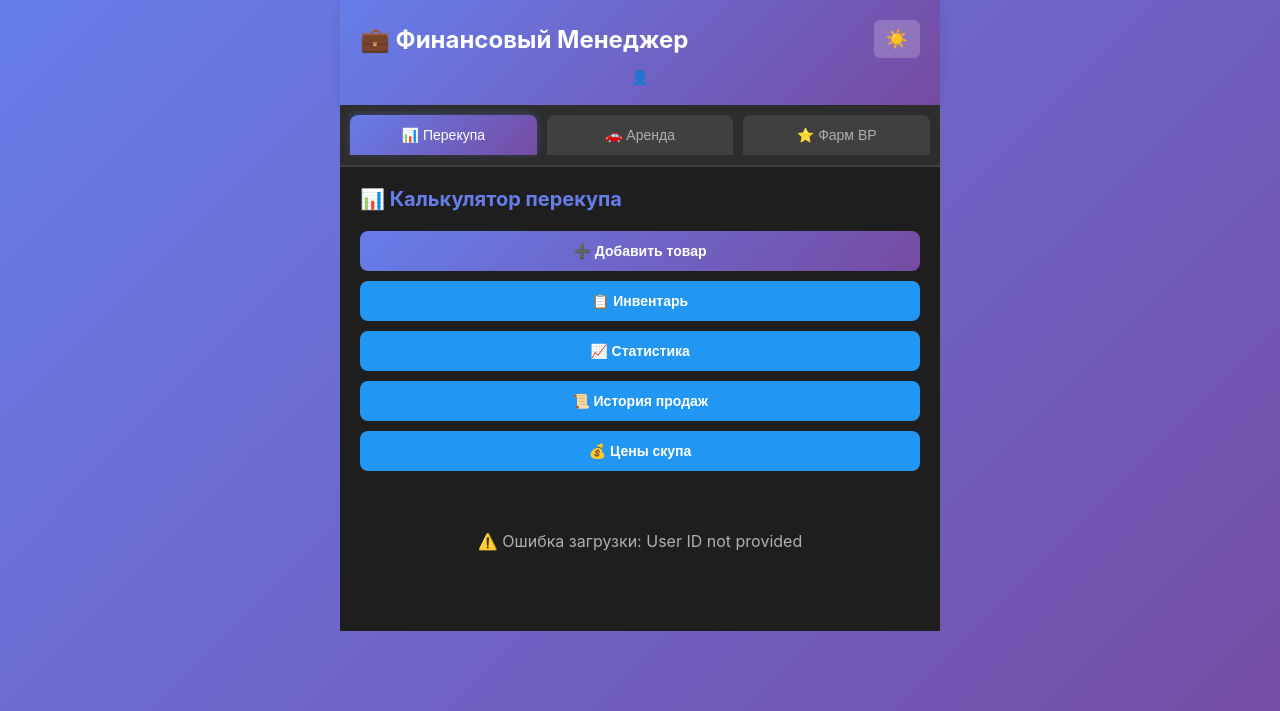
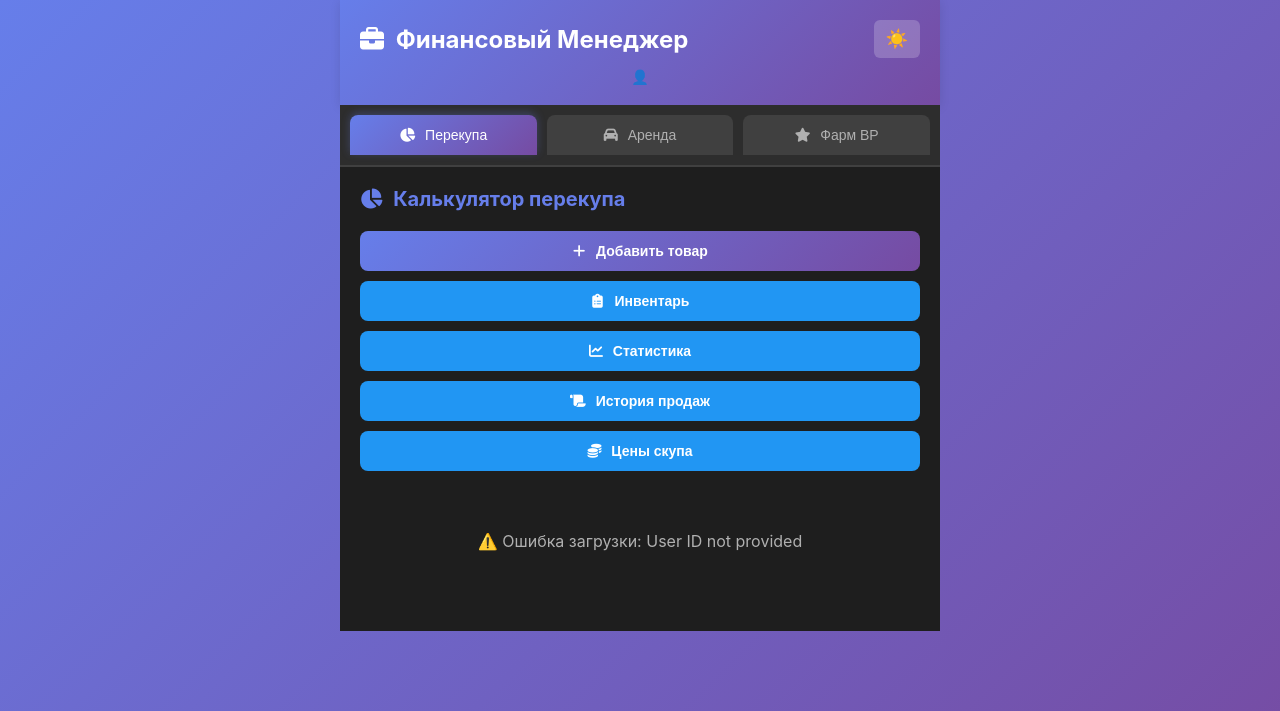
Before and after one commit to noselection69/telegram-bot, a Flask app: page / in a window 1280 px wide. Shown: the top 711 px of the page. Run offline with Flask 3, Linux system fonts and the light colour scheme; some libraries are stand-ins or nearby versions.

Commit message:
Design: Replace emojis with Font Awesome icons for better quality

```diff
--- a/bot/web/static/app.js
+++ b/bot/web/static/app.js
@@ -800,11 +800,11 @@
                 <div class="item-card">
                     <div class="item-header">
                         <h4>${price.item_name}</h4>
-                        <button class="delete-btn" onclick="deleteBuyPrice(${price.id})" title="Удалить">✕</button>
+                        <button class="delete-btn" onclick="deleteBuyPrice(${price.id})" title="Удалить"><i class="fas fa-xmark"></i></button>
                     </div>
-                    <p class="item-price">💰 ${price.price_text || formatPrice(price.price)}$</p>
-                    <p class="small" style="color: var(--text-secondary); margin-top: 4px;">� ${price.seller_name}</p>
-                    <p class="small" style="color: var(--text-secondary); margin-top: 2px;">�📅 ${new Date(price.created_at).toLocaleString('ru-RU')}</p>
+                    <p class="item-price"><i class="fas fa-coins"></i> ${price.price_text || formatPrice(price.price)}$</p>
+                    <p class="small" style="color: var(--text-secondary); margin-top: 4px;"><i class="fas fa-user"></i> ${price.seller_name}</p>
+                    <p class="small" style="color: var(--text-secondary); margin-top: 2px;"><i class="fas fa-calendar"></i> ${new Date(price.created_at).toLocaleString('ru-RU')}</p>
                 </div>
             `).join('');
         } else {
@@ -1008,12 +1008,12 @@
             historyList.innerHTML = data.sales.map(sale => `
                 <div class="item-card">
                     <h4>${sale.item_name}</h4>
-                    <p>💵 Продано за: <strong>${formatPrice(sale.sale_price)}$</strong></p>
-                    <p>💰 Куплено за: ${formatPrice(sale.purchase_price)}$</p>
+                    <p><i class="fas fa-receipt"></i> Продано за: <strong>${formatPrice(sale.sale_price)}$</strong></p>
+                    <p><i class="fas fa-coins"></i> Куплено за: ${formatPrice(sale.purchase_price)}$</p>
                     <p class="profit ${sale.profit >= 0 ? 'positive' : 'negative'}">
-                        📈 Прибыль: ${sale.profit >= 0 ? '+' : ''}${formatPrice(sale.profit)}$
+                        <i class="fas fa-chart-line"></i> Прибыль: ${sale.profit >= 0 ? '+' : ''}${formatPrice(sale.profit)}$
                     </p>
-                    <p class="small">📅 ${new Date(sale.created_at).toLocaleString('ru-RU')}</p>
+                    <p class="small"><i class="fas fa-calendar"></i> ${new Date(sale.created_at).toLocaleString('ru-RU')}</p>
                 </div>
             `).join('');
         } else {
@@ -1082,14 +1082,14 @@
                     <div class="item-card">
                         <div class="item-header">
                             <h4>${car.name}</h4>
-                            <button class="delete-btn" onclick="deleteCar(${car.id})" title="Удалить">✕</button>
+                            <button class="delete-btn" onclick="deleteCar(${car.id})" title="Удалить"><i class="fas fa-xmark"></i></button>
                         </div>
-                        <p class="item-price">💰 Стоимость: ${formatPrice(car.cost)}$</p>
-                        <p class="item-price">📊 Доход: ${formatPrice(car.total_income)}$</p>
+                        <p class="item-price"><i class="fas fa-coins"></i> Стоимость: ${formatPrice(car.cost)}$</p>
+                        <p class="item-price"><i class="fas fa-chart-pie"></i> Доход: ${formatPrice(car.total_income)}$</p>
                         <div class="payback-bar">
                             <div class="payback-fill" style="width: ${Math.min(100, car.payback_percent)}%; background-color: ${paybackColor};"></div>
                         </div>
-                        <p class="payback-text">🎯 Окупилось: ${car.payback_percent}% (${car.rentals_count} аренд)</p>
+                        <p class="payback-text"><i class="fas fa-target"></i> Окупилось: ${car.payback_percent}% (${car.rentals_count} аренд)</p>
                     </div>
                 `;
             }).join('');
@@ -1238,7 +1238,7 @@
                     html += `
                         <div class="bp-category">
                             <h3 onclick="toggleCategory('${category}')" style="cursor: pointer;">
-                                <span class="arrow collapsed">▼</span> ${category} (${data.tasks[category].length})
+                                <span class="arrow collapsed">▶</span> ${category} (${data.tasks[category].length})
                             </h3>
                             <div class="bp-tasks collapsed" id="category-${category}">
                     `;
--- a/bot/web/static/style.css
+++ b/bot/web/static/style.css
@@ -2,6 +2,14 @@
     margin: 0;
     padding: 0;
     box-sizing: border-box;
+}
+
+/* Font Awesome иконки */
+i {
+    margin-right: 6px;
+    min-width: 1em;
+    display: inline-block;
+    text-align: center;
 }
 
 /* Цветовые переменные для тем */
--- a/bot/web/templates/index.html
+++ b/bot/web/templates/index.html
@@ -3,16 +3,17 @@
 <head>
     <meta charset="UTF-8">
     <meta name="viewport" content="width=device-width, initial-scale=1.0">
-    <title>💼 Финансовый Менеджер</title>
+    <title>Финансовый Менеджер</title>
     <script src="https://telegram.org/js/telegram-web-app.js"></script>
+    <link rel="stylesheet" href="https://cdnjs.cloudflare.com/ajax/libs/font-awesome/6.4.0/css/all.min.css">
     <link rel="stylesheet" href="{{ url_for('static', filename='style.css') }}?v=2.1">
 </head>
 <body>
     <div class="container">
         <header>
             <div style="display: flex; justify-content: space-between; align-items: center; margin-bottom: 10px;">
-                <h1 style="margin: 0;">💼 Финансовый Менеджер</h1>
-                <button id="themeToggle" class="btn" style="flex: 0 0 auto; padding: 8px 12px; background: rgba(255,255,255,0.2); border: none; color: white; cursor: pointer; border-radius: 6px; font-size: 18px;">☀️</button>
+                <h1 style="margin: 0;"><i class="fas fa-briefcase"></i> Финансовый Менеджер</h1>
+                <button id="themeToggle" class="btn" style="flex: 0 0 auto; padding: 8px 12px; background: rgba(255,255,255,0.2); border: none; color: white; cursor: pointer; border-radius: 6px; font-size: 18px;"><i class="fas fa-sun"></i></button>
             </div>
             <div class="user-info" id="userInfo">
                 <span id="userName">Загрузка...</span>
@@ -21,22 +22,22 @@
 
         <!-- Навигация -->
         <nav class="tabs">
-            <button class="tab-btn active" data-tab="resell">📊 Перекупа</button>
-            <button class="tab-btn" data-tab="rental">🚗 Аренда</button>
-            <button class="tab-btn" data-tab="bp-farm">⭐ Фарм BP</button>
+            <button class="tab-btn active" data-tab="resell"><i class="fas fa-chart-pie"></i> Перекупа</button>
+            <button class="tab-btn" data-tab="rental"><i class="fas fa-car"></i> Аренда</button>
+            <button class="tab-btn" data-tab="bp-farm"><i class="fas fa-star"></i> Фарм BP</button>
         </nav>
 
         <!-- Калькулятор перекупа -->
         <section id="resell-tab" class="tab-content active">
             <div class="section">
-                <h2>📊 Калькулятор перекупа</h2>
+                <h2><i class="fas fa-chart-pie"></i> Калькулятор перекупа</h2>
 
                 <div class="form-group">
-                    <button class="btn btn-primary" onclick="showAddItemForm()">➕ Добавить товар</button>
-                    <button class="btn btn-info" onclick="showInventory()">📋 Инвентарь</button>
-                    <button class="btn btn-info" onclick="showStatistics()">📈 Статистика</button>
-                    <button class="btn btn-info" onclick="showHistory()">📜 История продаж</button>
-                    <button class="btn btn-info" onclick="showBuyPrices()">💰 Цены скупа</button>
+                    <button class="btn btn-primary" onclick="showAddItemForm()"><i class="fas fa-plus"></i> Добавить товар</button>
+                    <button class="btn btn-info" onclick="showInventory()"><i class="fas fa-clipboard-list"></i> Инвентарь</button>
+                    <button class="btn btn-info" onclick="showStatistics()"><i class="fas fa-chart-line"></i> Статистика</button>
+                    <button class="btn btn-info" onclick="showHistory()"><i class="fas fa-scroll"></i> История продаж</button>
+                    <button class="btn btn-info" onclick="showBuyPrices()"><i class="fas fa-coins"></i> Цены скупа</button>
                 </div>
 
                 <!-- Форма добавления товара -->
@@ -70,8 +71,8 @@
                         </div>
 
                         <div class="form-actions">
-                            <button type="submit" class="btn btn-success">✅ Добавить</button>
-                            <button type="button" class="btn btn-secondary" onclick="hideAddItemForm()">❌ Отмена</button>
+                            <button type="submit" class="btn btn-success"><i class="fas fa-check"></i> Добавить</button>
+                            <button type="button" class="btn btn-secondary" onclick="hideAddItemForm()"><i class="fas fa-xmark"></i> Отмена</button>
                         </div>
                     </form>
                 </div>
@@ -83,54 +84,54 @@
 
                 <!-- Инвентарь -->
                 <div id="inventoryView" class="view hidden">
-                    <h3>📋 Ваш инвентарь</h3>
+                    <h3><i class="fas fa-clipboard-list"></i> Ваш инвентарь</h3>
                     <div id="inventoryList" class="items-list">
                         <p class="loading">Загрузка...</p>
                     </div>
-                    <button class="btn btn-secondary" onclick="hideInventory()">← Назад</button>
+                    <button class="btn btn-secondary" onclick="hideInventory()"><i class="fas fa-arrow-left"></i> Назад</button>
                 </div>
 
                 <!-- Статистика -->
                 <div id="statisticsView" class="view hidden">
-                    <h3>📈 Статистика</h3>
+                    <h3><i class="fas fa-chart-line"></i> Статистика</h3>
 
                     <!-- Фильтры по времени -->
                     <div style="margin-bottom: 15px; display: flex; gap: 8px; flex-wrap: wrap;">
-                        <button class="btn btn-info" id="filterDay" onclick="loadStatistics('day')">📅 За день</button>
-                        <button class="btn btn-info" id="filterWeek" onclick="loadStatistics('week')">📊 За неделю</button>
-                        <button class="btn btn-info" id="filterAll" onclick="loadStatistics('all')" style="background: var(--accent-color);">⏱️ За всё время</button>
+                        <button class="btn btn-info" id="filterDay" onclick="loadStatistics('day')"><i class="fas fa-calendar"></i> За день</button>
+                        <button class="btn btn-info" id="filterWeek" onclick="loadStatistics('week')"><i class="fas fa-chart-pie"></i> За неделю</button>
+                        <button class="btn btn-info" id="filterAll" onclick="loadStatistics('all')" style="background: var(--accent-color);"><i class="fas fa-hourglass-end"></i> За всё время</button>
                     </div>
 
                     <!-- Фильтры по типу сделок -->
                     <div style="margin-bottom: 15px; display: flex; gap: 8px; flex-wrap: wrap;">
-                        <button class="btn btn-success" id="filterBest" onclick="loadStatistics(null, 'best')">💰 Выгодные</button>
-                        <button class="btn btn-danger" id="filterWorst" onclick="loadStatistics(null, 'worst')">📉 Невыгодные</button>
-                        <button class="btn btn-secondary" id="filterNone" onclick="loadStatistics()" style="background: var(--btn-bg);">✨ Все</button>
+                        <button class="btn btn-success" id="filterBest" onclick="loadStatistics(null, 'best')"><i class="fas fa-coins"></i> Выгодные</button>
+                        <button class="btn btn-danger" id="filterWorst" onclick="loadStatistics(null, 'worst')"><i class="fas fa-chart-line"></i> Невыгодные</button>
+                        <button class="btn btn-secondary" id="filterNone" onclick="loadStatistics()" style="background: var(--btn-bg);"><i class="fas fa-sparkles"></i> Все</button>
                     </div>
 
                     <div id="statisticsContent"></div>
-                    <button class="btn btn-secondary" onclick="hideStatistics()">← Назад</button>
+                    <button class="btn btn-secondary" onclick="hideStatistics()"><i class="fas fa-arrow-left"></i> Назад</button>
                 </div>
 
                 <!-- История -->
                 <div id="historyView" class="view hidden">
-                    <h3>📜 История продаж</h3>
+                    <h3><i class="fas fa-scroll"></i> История продаж</h3>
                     <div id="historyList" class="items-list">
                         <p class="loading">Загрузка...</p>
                     </div>
-                    <button class="btn btn-secondary" onclick="hideHistory()">← Назад</button>
+                    <button class="btn btn-secondary" onclick="hideHistory()"><i class="fas fa-arrow-left"></i> Назад</button>
                 </div>
 
                 <!-- Цены скупа -->
                 <div id="buyPricesView" class="view hidden">
-                    <h3>💰 Цены скупа</h3>
+                    <h3><i class="fas fa-coins"></i> Цены скупа</h3>
 
                     <div class="form buy-price-form">
                         <h4 style="margin-bottom: 10px;">Добавить цену</h4>
                         <div class="buy-price-inputs">
                             <input type="text" id="itemNameInput" placeholder="Название товара (5G iPhone)" class="buy-price-input" tabindex="1" style="padding: 8px; border-radius: 6px; border: 1px solid #404040; background: #2d2d2d; color: #e0e0e0;">
                             <input type="text" id="itemPriceInput" placeholder="Цена (числа и буквы)" class="buy-price-input" tabindex="2" style="padding: 8px; border-radius: 6px; border: 1px solid #404040; background: #2d2d2d; color: #e0e0e0;">
-                            <button class="btn btn-success buy-price-btn" onclick="submitBuyPrice()" tabindex="3">➕</button>
+                            <button class="btn btn-success buy-price-btn" onclick="submitBuyPrice()" tabindex="3"><i class="fas fa-plus"></i></button>
                         </div>
                     </div>
 
@@ -141,7 +142,7 @@
                     <div id="buyPricesList" class="items-list">
                         <p class="loading">Загрузка...</p>
                     </div>
-                    <button class="btn btn-secondary" onclick="hideBuyPrices()">← Назад</button>
+                    <button class="btn btn-secondary" onclick="hideBuyPrices()"><i class="fas fa-arrow-left"></i> Назад</button>
                 </div>
             </div>
         </section>
@@ -149,13 +150,13 @@
         <!-- Управление арендой -->
         <section id="rental-tab" class="tab-content">
             <div class="section">
-                <h2>🚗 Управление арендой</h2>
+                <h2><i class="fas fa-car"></i> Управление арендой</h2>
 
                 <div class="form-group">
-                    <button class="btn btn-primary" onclick="showAddCarForm()">➕ Добавить авто</button>
-                    <button class="btn btn-info" onclick="showCars()">🚗 Мои авто</button>
-                    <button class="btn btn-info" onclick="showRentalStats()">📊 Статистика</button>
-                    <button class="btn btn-info" onclick="showActiveRentals()">🔔 Активные аренды</button>
+                    <button class="btn btn-primary" onclick="showAddCarForm()"><i class="fas fa-plus"></i> Добавить авто</button>
+                    <button class="btn btn-info" onclick="showCars()"><i class="fas fa-car"></i> Мои авто</button>
+                    <button class="btn btn-info" onclick="showRentalStats()"><i class="fas fa-chart-pie"></i> Статистика</button>
+                    <button class="btn btn-info" onclick="showActiveRentals()"><i class="fas fa-bell"></i> Активные аренды</button>
                 </div>
 
                 <!-- Форма добавления авто -->
@@ -173,8 +174,8 @@
                         </div>
 
                         <div class="form-actions">
-                            <button type="submit" class="btn btn-success">✅ Добавить</button>
-                            <button type="button" class="btn btn-secondary" onclick="hideAddCarForm()">❌ Отмена</button>
+                            <button type="submit" class="btn btn-success"><i class="fas fa-check"></i> Добавить</button>
+                            <button type="button" class="btn btn-secondary" onclick="hideAddCarForm()"><i class="fas fa-xmark"></i> Отмена</button>
                         </div>
                     </form>
                 </div>
@@ -186,27 +187,27 @@
 
                 <!-- Мои авто -->
                 <div id="carsView" class="view hidden">
-                    <h3>🚗 Мои автомобили</h3>
+                    <h3><i class="fas fa-car"></i> Мои автомобили</h3>
                     <div id="carsList2" class="cars-list">
                         <p class="loading">Загрузка...</p>
                     </div>
-                    <button class="btn btn-secondary" onclick="hideCars()">← Назад</button>
+                    <button class="btn btn-secondary" onclick="hideCars()"><i class="fas fa-arrow-left"></i> Назад</button>
                 </div>
 
                 <!-- Статистика аренды -->
                 <div id="rentalStatsView" class="view hidden">
-                    <h3>📊 Статистика аренды</h3>
+                    <h3><i class="fas fa-chart-pie"></i> Статистика аренды</h3>
                     <div id="rentalStatsContent"></div>
-                    <button class="btn btn-secondary" onclick="hideRentalStats()">← Назад</button>
+                    <button class="btn btn-secondary" onclick="hideRentalStats()"><i class="fas fa-arrow-left"></i> Назад</button>
                 </div>
 
                 <!-- Активные аренды -->
                 <div id="activeRentalsView" class="view hidden">
-                    <h3>🔔 Активные аренды</h3>
+                    <h3><i class="fas fa-bell"></i> Активные аренды</h3>
                     <div id="activeRentalsList" class="items-list">
                         <p class="loading">Загрузка...</p>
                     </div>
-                    <button class="btn btn-secondary" onclick="hideActiveRentals()">← Назад</button>
+                    <button class="btn btn-secondary" onclick="hideActiveRentals()"><i class="fas fa-arrow-left"></i> Назад</button>
                 </div>
             </div>
         </section>
@@ -215,14 +216,14 @@
     <!-- Модальное окно сдачи авто в аренду -->
     <div id="rentalModal" class="modal hidden">
         <div class="modal-content">
-            <h3>💰 Сдать авто в аренду</h3>
+            <h3><i class="fas fa-coins"></i> Сдать авто в аренду</h3>
             <form onsubmit="submitRental(event)">
                 <input type="hidden" id="rentalCarId">
 
                 <div class="form-field">
                     <label style="display: flex; align-items: center; gap: 10px; cursor: pointer;">
                         <input type="checkbox" id="rentalPastToggle" onchange="toggleRentalPast()">
-                        <span>📅 Прошлая аренда</span>
+                        <span><i class="fas fa-calendar"></i> Прошлая аренда</span>
                     </label>
                 </div>
 
@@ -242,8 +243,8 @@
                 </div>
 
                 <div class="form-actions">
-                    <button type="submit" class="btn btn-success">✅ Записать</button>
-                    <button type="button" class="btn btn-secondary" onclick="closeRentalModal()">❌ Отмена</button>
+                    <button type="submit" class="btn btn-success"><i class="fas fa-check"></i> Записать</button>
+                    <button type="button" class="btn btn-secondary" onclick="closeRentalModal()"><i class="fas fa-xmark"></i> Отмена</button>
                 </div>
             </form>
         </div>
@@ -252,7 +253,7 @@
     <!-- Модальное окно редактирования аренды -->
     <div id="editRentalModal" class="modal hidden">
         <div class="modal-content">
-            <h3>✏️ Редактировать аренду</h3>
+            <h3><i class="fas fa-pen"></i> Редактировать аренду</h3>
             <form onsubmit="submitEditRental(event)">
                 <input type="hidden" id="editRentalId">
 
@@ -279,8 +280,8 @@
                 </div>
 
                 <div class="form-actions">
-                    <button type="submit" class="btn btn-success">✅ Сохранить</button>
-                    <button type="button" class="btn btn-secondary" onclick="closeEditRentalModal()">❌ Отмена</button>
+                    <button type="submit" class="btn btn-success"><i class="fas fa-check"></i> Сохранить</button>
+                    <button type="button" class="btn btn-secondary" onclick="closeEditRentalModal()"><i class="fas fa-xmark"></i> Отмена</button>
                 </div>
             </form>
         </div>
@@ -289,12 +290,12 @@
     <!-- Вкладка Фарм BP -->
     <section id="bp-farm-tab" class="tab-content" style="padding: 0 !important; margin: 0 !important;">
         <div class="section" style="margin-bottom: 0;">
-            <h2>⭐ Фарм BP</h2>
+            <h2><i class="fas fa-star"></i> Фарм BP</h2>
             <!-- Переключатель VIP - сверху -->
             <div class="vip-toggle-container">
                 <label class="vip-toggle-label">
                     <input type="checkbox" id="platinumVipToggle" onchange="togglePlatinumVip()" class="vip-toggle-input">
-                    <span class="vip-toggle-text">💎 Платинум VIP</span>
+                    <span class="vip-toggle-text"><i class="fas fa-gem"></i> Платинум VIP</span>
                 </label>
             </div>
             <!-- Задания по категориям - СВЕРХУ -->
@@ -302,15 +303,15 @@
             <!-- Статистика - СНИЗУ -->
             <div class="stat-group">
                 <div class="stat-item">
-                    <span class="stat-label">🌅 Сегодня:</span>
+                    <span class="stat-label"><i class="fas fa-sunrise"></i> Сегодня:</span>
                     <span class="stat-value" id="bpToday">0</span>
                 </div>
                 <div class="stat-item">
-                    <span class="stat-label">📅 За неделю:</span>
+                    <span class="stat-label"><i class="fas fa-calendar"></i> За неделю:</span>
                     <span class="stat-value" id="bpWeek">0</span>
                 </div>
                 <div class="stat-item">
-                    <span class="stat-label">🎯 Всего:</span>
+                    <span class="stat-label"><i class="fas fa-target"></i> Всего:</span>
                     <span class="stat-value" id="bpTotal">0</span>
                 </div>
             </div>
```
